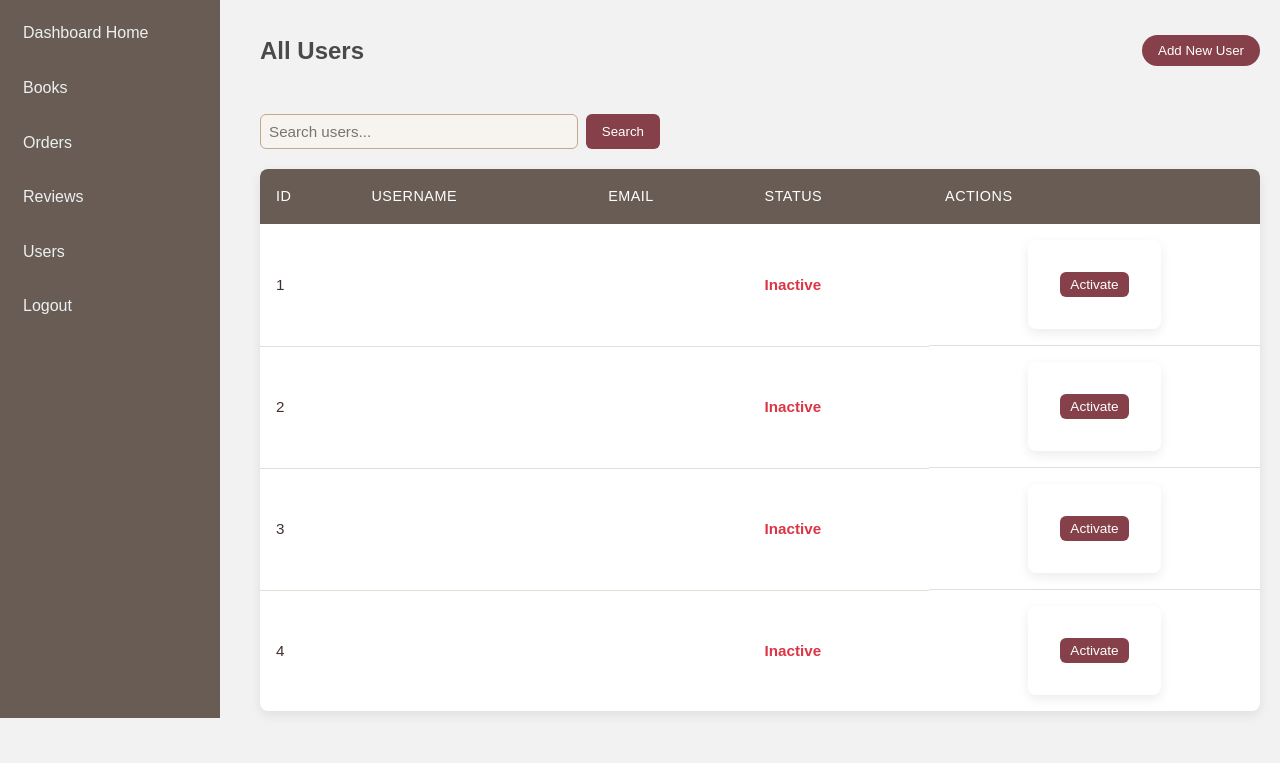
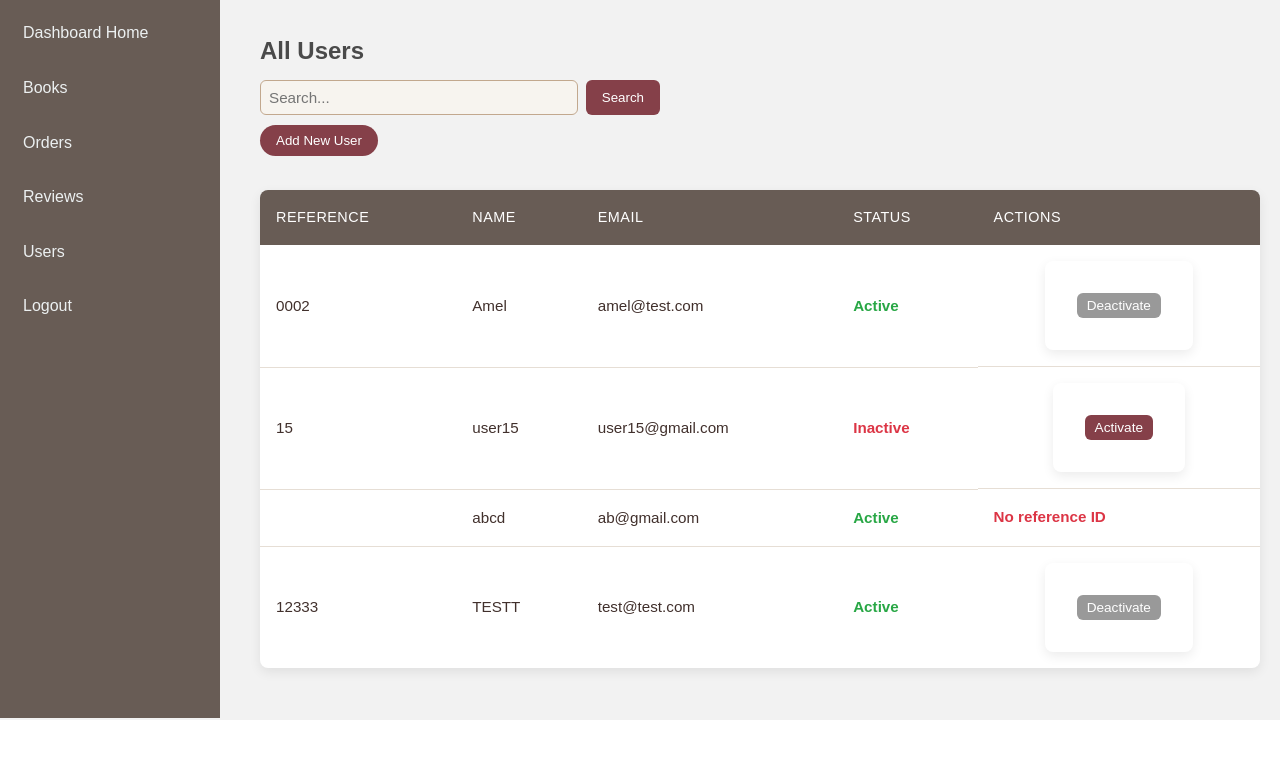
Before and after one commit to TBA-Nesrine/ADVANCED-PROGRAMMING, a Django app: page /dashboard/users/ in a window 1280 px wide. Shown: the part 82-845 px from the top of the page. After the commit the page ends 802 px from the top, so only its background shows below. Run offline with Django 5.2, Linux system fonts and the light colour scheme; data comes from the database, SQL or seed files in the repository.

Commit message:
activate desactivate user functions fixed +some styling

```diff
--- a/library_app/templates/library_app/admin_users.html
+++ b/library_app/templates/library_app/admin_users.html
@@ -1,21 +1,12 @@
 {% extends "library_app/base_admin.html" %}
-
 {% block content %}
 
-<div style="display:flex; justify-content:space-between; align-items:center; margin-bottom:20px;">
-    <h2 style="color:#4A4A4A;">All Users</h2>
+<h2 style="color:#4A4A4A; margin-bottom:10px;">All Users</h2>
 
-    <a href="{% url 'admin_add_user' %}">
-        <button style="background:#854049; color:white; padding:8px 16px; border:none; border-radius:20px;">
-            Add New User
-        </button>
-    </a>
-</div>
-
-<form method="GET" action="{% url 'admin_users' %}" style="margin-bottom:20px;">
+<form method="GET" action="{% url 'admin_users' %}" style="margin-bottom:10px;">
     <input type="text"
            name="q"
-           placeholder="Search users..."
+           placeholder="Search..."
            value="{{ request.GET.q }}"
            style="padding:8px; width:300px; border-radius:6px;">
     <button type="submit"
@@ -24,11 +15,18 @@
     </button>
 </form>
 
+<!-- Add New User button just above the table, left-aligned -->
+<a href="{% url 'admin_add_user' %}" style="display:inline-block; margin-bottom:10px;">
+    <button style="background:#854049; color:white; padding:8px 16px; border:none; border-radius:20px;">
+        Add New User
+    </button>
+</a>
+
 <table style="width:100%; border-collapse:collapse;">
     <thead>
         <tr style="background:#f4f4f4;">
-            <th>ID</th>
-            <th>Username</th>
+            <th>Reference</th>
+            <th>Name</th>
             <th>Email</th>
             <th>Status</th>
             <th>Actions</th>
@@ -36,36 +34,39 @@
     </thead>
 
     <tbody>
-    {% for user in users %}
+    {% for u in users %}
         <tr>
-            <td>{{ user.id }}</td>
-            <td>{{ user.username }}</td>
-            <td>{{ user.email }}</td>
+            <td>{{ u.reference_id }}</td>
+            <td>{{ u.user.username }}</td>
+            <td>{{ u.user.email }}</td>
             <td>
-                {% if user.is_active %}
+                {% if u.active %}
                     <span style="color:green;">Active</span>
                 {% else %}
                     <span style="color:red;">Inactive</span>
                 {% endif %}
             </td>
+
             <td style="display:flex; gap:10px;">
-
-                {% if user.is_active %}
-                    <form method="post" action="{% url 'deactivate_user' user.id %}">
+                {% if u.reference_id %}
+                    {% if u.active %}
+                        <form method="POST" action="{% url 'deactivate_user' u.reference_id %}">
                             {% csrf_token %}
                             <button style="background:#999; color:white; border:none; padding:5px 10px; border-radius:6px;">
                                 Deactivate
                             </button>
                         </form>
                     {% else %}
-                    <form method="post" action="{% url 'activate_user' user.id %}">
+                        <form method="POST" action="{% url 'activate_user' u.reference_id %}">
                             {% csrf_token %}
                             <button style="background:#854049; color:white; border:none; padding:5px 10px; border-radius:6px;">
                                 Activate
                             </button>
                         </form>
                     {% endif %}
-
+                {% else %}
+                    <span style="color:red;">No reference ID</span>
+                {% endif %}
             </td>
         </tr>
     {% empty %}
--- a/library_app/views.py
+++ b/library_app/views.py
@@ -8,6 +8,15 @@ from django.views.decorators.csrf import csrf_exempt
 from rest_framework.test import APIRequestFactory
 from django.shortcuts import render, redirect
 from django.contrib import messages
+from .models import Genre
+
+from django.shortcuts import render, redirect
+from django.contrib import messages
+from django.contrib.auth import login, logout, authenticate
+
+
+
+
 
 # API imports
 from .api.auth import signup_api, login_api
@@ -30,17 +39,12 @@ from .api.user import (
     user_feedback,
 )
 
-from .models import Genre
 
 
 # =========================
 # AUTH VIEWS
 # =========================
 
-
-from django.shortcuts import render, redirect
-from django.contrib import messages
-from django.contrib.auth import login, logout, authenticate
 
 # =========================
 # AUTH VIEWS
@@ -73,9 +77,7 @@ def signup_user(request):
     return render(request, "library_app/signup.html")
 
 
-from django.contrib.auth import authenticate, login
-from django.shortcuts import render, redirect
-from django.contrib import messages
+
 
 def login_user(request):
     if request.method == "POST":
@@ -262,20 +264,20 @@ def admin_add_user_view(request):
 @login_required
 def activate_user_view(request, user_id):
     factory = APIRequestFactory()
-    api_request = factory.patch(f"/admin/users/activate/{ref}/")
+    api_request = factory.patch(f"/admin/users/activate/{user_id}/")
     api_request.user = request.user
 
-    activate_user(api_request, ref)
+    activate_user(api_request, user_id)
     return redirect("admin_users")
 
 
 @login_required
 def deactivate_user_view(request, user_id):
     factory = APIRequestFactory()
-    api_request = factory.patch(f"/admin/users/deactivate/{ref}/")
+    api_request = factory.patch(f"/admin/users/deactivate/{user_id}/")
     api_request.user = request.user
 
-    deactivate_user(api_request, ref)
+    deactivate_user(api_request, user_id)
     return redirect("admin_users")
 
 
```
Lines whose indentation alone changed are shown as unchanged.
